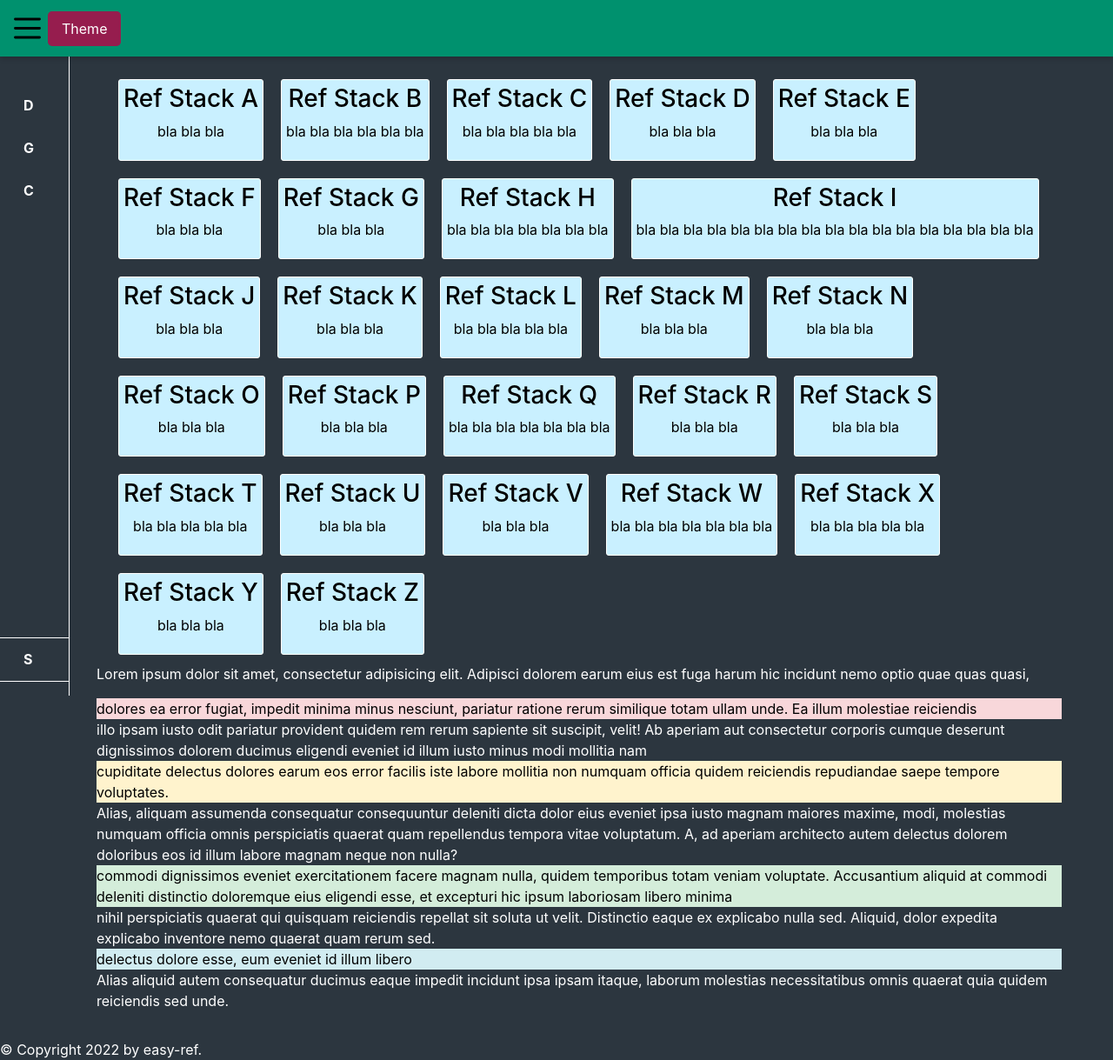
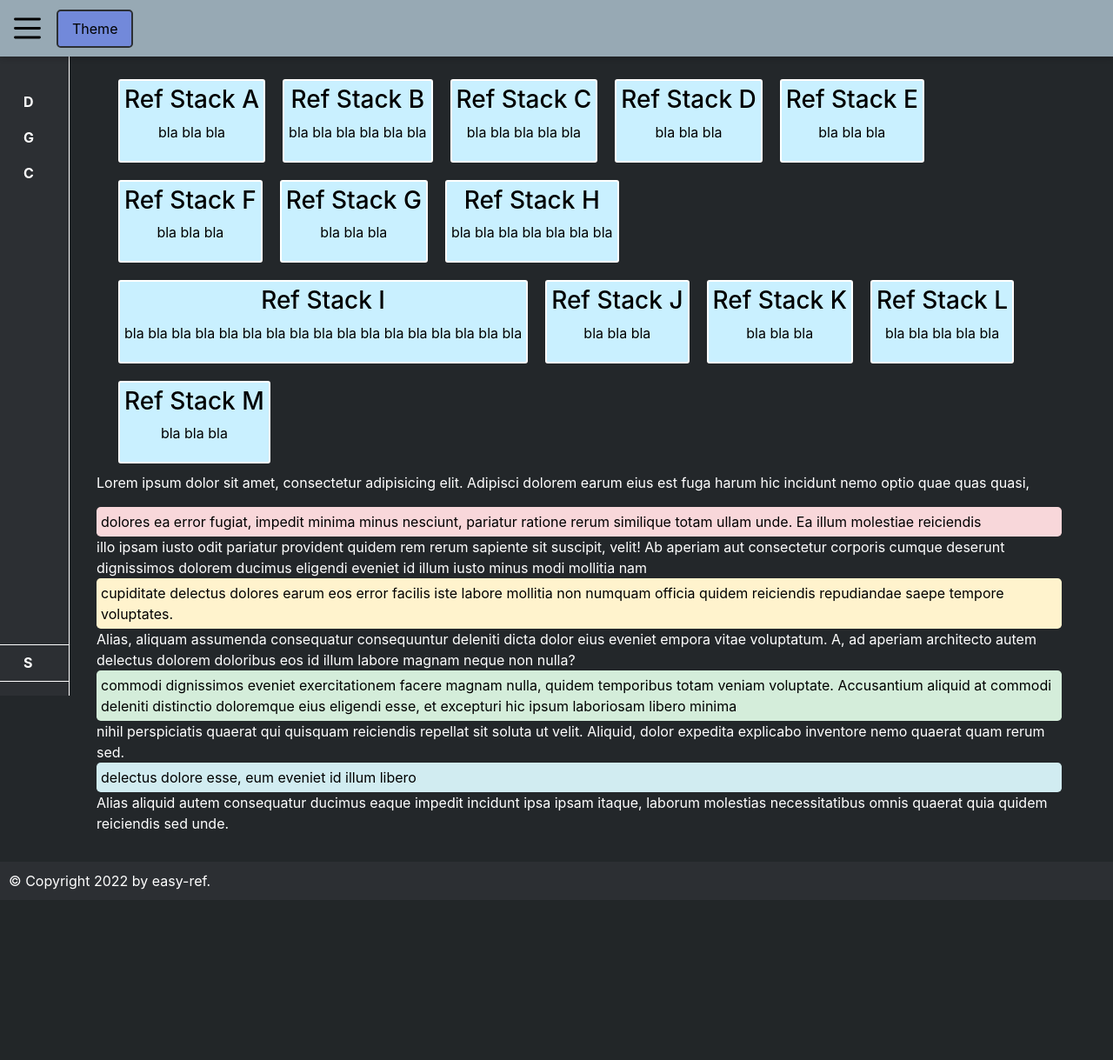
Before and after one commit to iTsluku/easy-ref, a Flask app: page / in a window 1280 px wide. Shown: the whole page at 87% size. After the commit the page ends 1023 px from the top, so only its background shows below. Run offline with Flask 2, Linux system fonts and the light colour scheme; some libraries are stand-ins or nearby versions.

Commit message:
Update theme

```diff
--- a/App.py
+++ b/App.py
@@ -19,19 +19,6 @@ containers = [
     {"title": "Ref Stack K", "description": "bla bla bla"},
     {"title": "Ref Stack L", "description": "bla bla bla bla bla"},
     {"title": "Ref Stack M", "description": "bla bla bla"},
-    {"title": "Ref Stack N", "description": "bla bla bla"},
-    {"title": "Ref Stack O", "description": "bla bla bla"},
-    {"title": "Ref Stack P", "description": "bla bla bla"},
-    {"title": "Ref Stack Q", "description": "bla bla bla bla bla bla bla"},
-    {"title": "Ref Stack R", "description": "bla bla bla"},
-    {"title": "Ref Stack S", "description": "bla bla bla"},
-    {"title": "Ref Stack T", "description": "bla bla bla bla bla"},
-    {"title": "Ref Stack U", "description": "bla bla bla"},
-    {"title": "Ref Stack V", "description": "bla bla bla"},
-    {"title": "Ref Stack W", "description": "bla bla bla bla bla bla bla"},
-    {"title": "Ref Stack X", "description": "bla bla bla bla bla"},
-    {"title": "Ref Stack Y", "description": "bla bla bla"},
-    {"title": "Ref Stack Z", "description": "bla bla bla"},
 ]
 
 
--- a/static/styles/stylesheet.css
+++ b/static/styles/stylesheet.css
@@ -7,9 +7,10 @@ body{
     --text-color: black;
 
     --primary-color-1:#EBFCFB;
-    --primary-color-2:#00916E;
+    --primary-color-2:#97A9B4;
     --secondary-color-1:#C9F0FF;
-    --accent-color-1:#961D4E;
+    --secondary-color-2:white;
+    --accent-color-1:#7289DA;
 
     margin: 0;
     color: var(--text-color);
@@ -18,7 +19,8 @@ body{
 
 body.dark{
     --text-color: white;
-    --primary-color-1:#2C363F;
+    --primary-color-1:#23272A;
+    --secondary-color-2:#2C2F33;
     --btn-text-color: white;
 }
 
@@ -49,6 +51,7 @@ body.dark{
     overflow:hidden;
     width: 80px;
     border-right: 1px solid var(--btn-text-color);
+    background-color: var(--secondary-color-2);
     display: flex;
     flex-direction: column;
     height: calc(100vh - var(--header-height));
@@ -129,19 +132,18 @@ body.dark{
     justify-content: center;
     padding: 0.5rem 0;
     color: var(--btn-text-color);
-    text-decoration: none;
+    text-decoration: none!important;
 }
 
 .sidebar-list-item{
     width: 100%;
     display: flex;
     justify-content: center;
-    padding: 0.25rem 0;
 }
 
-.sidebar-list-item:hover{
+.sidebar-link:hover{
     background-color: var(--accent-color-1);
-    --btn-text-color:white;
+    color:white;
 }
 
 /* header */
@@ -159,34 +161,43 @@ body.dark{
 
 .theme-toggle-button{
 background-color:var(--accent-color-1);
-color:white;
+color:black;
 display:flex;
 justify-content: center;
 align-items: center;
 cursor: pointer;
 padding: .5em 1em;
 border-radius: .3em;
-border:none;
+border: 2px solid var(--secondary-color-2);
 outline:none;
-
+margin-left: 10px;
+margin-right: 10px;
 }
 
 /* semantic colors */
 
 #msg-danger{
     background-color: var(--semantic-color-danger);
+    border-radius: .3em;
+    padding: 5px;
 }
 
 #msg-warning{
     background-color: var(--semantic-color-warning);
+    border-radius: .3em;
+    padding: 5px;
 }
 
 #msg-success{
     background-color: var(--semantic-color-success);
+    border-radius: .3em;
+    padding: 5px;
 }
 
 #msg-info{
     background-color: var(--semantic-color-info);
+    border-radius: .3em;
+    padding: 5px;
 }
 
 body.dark #msg-danger{
@@ -216,7 +227,7 @@ body.dark #msg-info{
     background: var(--secondary-color-1);
     padding: 5px;
     margin: 10px;
-    border: 1px solid var(--btn-text-color);
+    border: 2px solid var(--btn-text-color);
     border-radius: 3px;
     text-align: center;
 }
@@ -224,3 +235,8 @@ body.dark #msg-info{
 body.dark .flexbox-item{
     color: black;
 }
+
+.footer{
+background-color: var(--secondary-color-2);
+padding: 10px;
+}
--- a/templates/layout.html
+++ b/templates/layout.html
@@ -4,7 +4,8 @@
     {% block head %}
     <meta charset="UTF-8">
     <meta name="viewport" content="width=device-width, initial-scale=1.0, shrink-to-fit=no">
-    <link rel="stylesheet" href="https://stackpath.bootstrapcdn.com/bootstrap/4.3.1/css/bootstrap.min.css" integrity="sha384-ggOyR0iXCbMQv3Xipma34MD+dH/1fQ784/j6cY/iJTQUOhcWr7x9JvoRxT2MZw1T" crossorigin="anonymous">
+    <link rel="stylesheet" href="https://stackpath.bootstrapcdn.com/bootstrap/4.3.1/css/bootstrap.min.css"
+          integrity="sha384-ggOyR0iXCbMQv3Xipma34MD+dH/1fQ784/j6cY/iJTQUOhcWr7x9JvoRxT2MZw1T" crossorigin="anonymous">
     <link rel="stylesheet" type="text/css" href="{{ url_for('static',filename='styles/stylesheet.css') }}">
     <title>{% block title %}{% endblock %} &lambda; easy-ref</title>
     {% endblock %}
@@ -67,15 +68,14 @@
             officia quidem reiciendis repudiandae saepe tempore voluptates.
         </div>
         Alias, aliquam assumenda consequatur
-        consequuntur deleniti dicta dolor eius eveniet ipsa iusto magnam maiores maxime, modi, molestias numquam
-        officia omnis perspiciatis quaerat quam repellendus tempora vitae voluptatum. A, ad aperiam architecto autem
+        consequuntur deleniti dicta dolor eius eveniet empora vitae voluptatum. A, ad aperiam architecto autem
         delectus dolorem doloribus eos id illum labore magnam neque non nulla?
         <div id="msg-success">commodi dignissimos eveniet exercitationem facere magnam nulla, quidem
             temporibus totam veniam voluptate. Accusantium aliquid at commodi deleniti distinctio doloremque eius
             eligendi esse, et excepturi hic ipsum laboriosam libero minima
         </div>
         nihil perspiciatis quaerat qui quisquam
-        reiciendis repellat sit soluta ut velit. Distinctio eaque ex explicabo nulla sed. Aliquid, dolor expedita
+        reiciendis repellat sit soluta ut velit. Aliquid, dolor expedita
         explicabo inventore nemo quaerat quam rerum sed.
         <div id="msg-info">delectus dolore esse, eum eveniet id illum libero
         </div>
@@ -89,9 +89,15 @@
     &copy; Copyright 2022 by easy-ref.
     {% endblock %}
 </div>
-<script src="https://code.jquery.com/jquery-3.3.1.slim.min.js" integrity="sha384-q8i/X+965DzO0rT7abK41JStQIAqVgRVzpbzo5smXKp4YfRvH+8abtTE1Pi6jizo" crossorigin="anonymous"></script>
-<script src="https://cdnjs.cloudflare.com/ajax/libs/popper.js/1.14.7/umd/popper.min.js" integrity="sha384-UO2eT0CpHqdSJQ6hJty5KVphtPhzWj9WO1clHTMGa3JDZwrnQq4sF86dIHNDz0W1" crossorigin="anonymous"></script>
-<script src="https://stackpath.bootstrapcdn.com/bootstrap/4.3.1/js/bootstrap.min.js" integrity="sha384-JjSmVgyd0p3pXB1rRibZUAYoIIy6OrQ6VrjIEaFf/nJGzIxFDsf4x0xIM+B07jRM" crossorigin="anonymous"></script>
+<script src="https://code.jquery.com/jquery-3.3.1.slim.min.js"
+        integrity="sha384-q8i/X+965DzO0rT7abK41JStQIAqVgRVzpbzo5smXKp4YfRvH+8abtTE1Pi6jizo"
+        crossorigin="anonymous"></script>
+<script src="https://cdnjs.cloudflare.com/ajax/libs/popper.js/1.14.7/umd/popper.min.js"
+        integrity="sha384-UO2eT0CpHqdSJQ6hJty5KVphtPhzWj9WO1clHTMGa3JDZwrnQq4sF86dIHNDz0W1"
+        crossorigin="anonymous"></script>
+<script src="https://stackpath.bootstrapcdn.com/bootstrap/4.3.1/js/bootstrap.min.js"
+        integrity="sha384-JjSmVgyd0p3pXB1rRibZUAYoIIy6OrQ6VrjIEaFf/nJGzIxFDsf4x0xIM+B07jRM"
+        crossorigin="anonymous"></script>
 <script src="{{ url_for('static',filename='js/nav.js') }}" defer></script>
 <script src="{{ url_for('static',filename='js/theme.js') }}" defer></script>
 </body>
```
